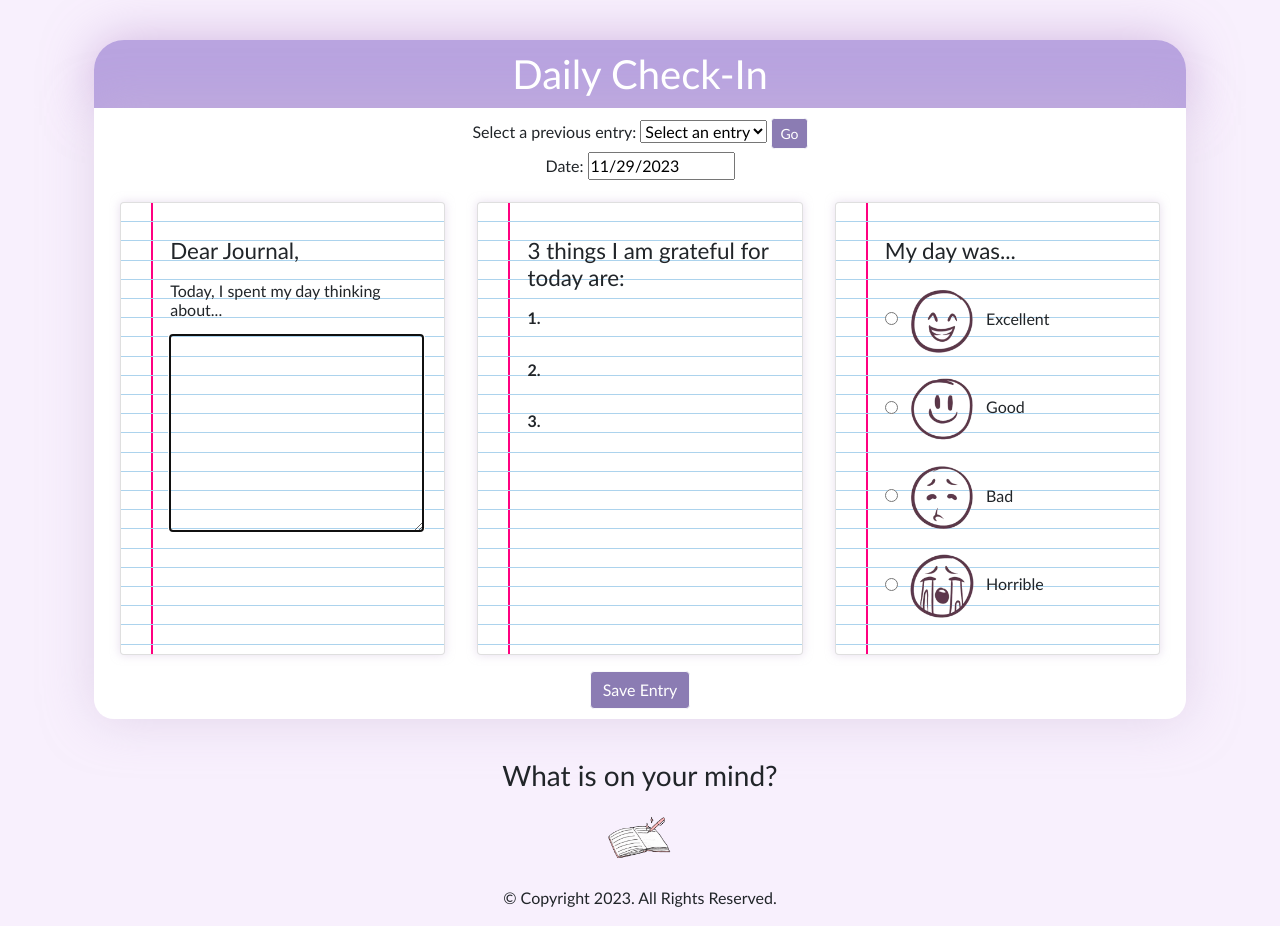
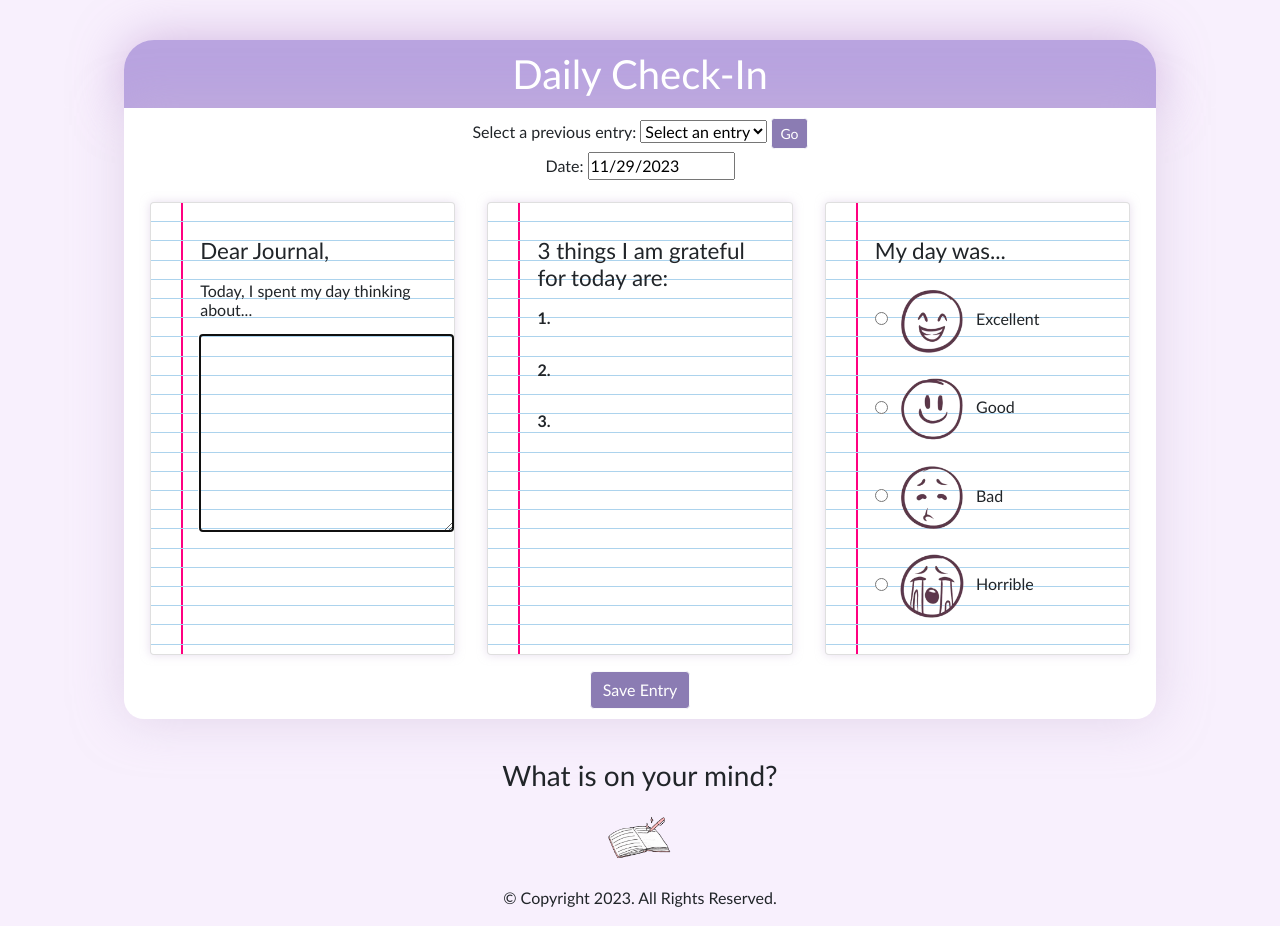
Before and after one commit to sategf/proempo-fl, a Flask app: page /journal in a window 1280 px wide. Shown: the part 60-986 px from the top of the page. Run offline with Flask 3, Linux system fonts and the light colour scheme; the visitor is signed in with stand-in values (Sample User, id 1); data that the repository does not hold is empty; some libraries are stand-ins or nearby versions.

Commit message:
Little fix to css

```diff
--- a/website/templates/journal.html
+++ b/website/templates/journal.html
@@ -2,8 +2,10 @@
 {% block title %}Daily Check-In - ProEmPo{% endblock %}
 {% block content %}
 <link href="https://cdn.jsdelivr.net/npm/bootstrap@5.0.2/dist/css/bootstrap.min.css" rel="stylesheet" integrity="sha384-EVSTQN3/azprG1Anm3QDgpJLIm9Nao0Yz1ztcQTwFspd3yD65VohhpuuCOmLASjC" crossorigin="anonymous">
-
 <style>
+  .container {
+    max-width: 1080px;
+  }
   h1 {
     background-color: rgba(152, 125, 209, 0.65);
     margin-top: 40px;
```
